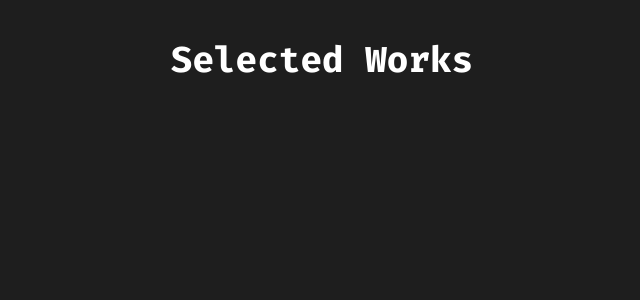
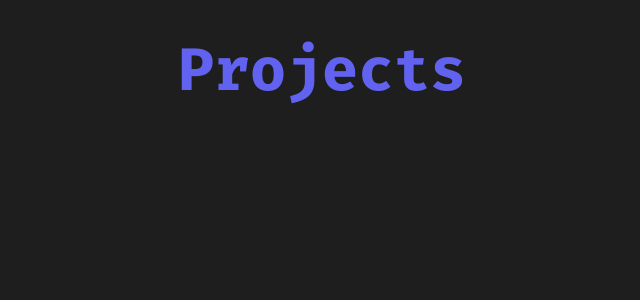
Before and after one commit to Sonic12K12/portfolio-website-nextjs, a Next.js app: page / in a window 1280 px wide. Shown: the top 300 px of the page, without its empty margins (318-958 px from the left). Built offline with nearby package versions, Linux system fonts and the light colour scheme.

Commit message:
update main page layout and title

```diff
--- a/src/app/page.js
+++ b/src/app/page.js
@@ -20,14 +20,11 @@ const projects = [
 export default function Home() {
   return (
     // The dark wrapper for the whole page
-    <main className="min-h-screen bg-[rgb(30,30,30)] text-white p-10">
+    <main className="min-h-screen bg-- text-white p-10">
 
-      {/* Title */}
-      <h1 className="text-4xl font-bold mb-20 text-center">
-        Selected Works
+      <h1 className="text-6xl text-primary font-bold mb-20 text-center">
+        Projects
       </h1>
-
-      {/* Here is where our magic Zick-Zack loop will go in the next step */}
 
     </main>
   );
```
